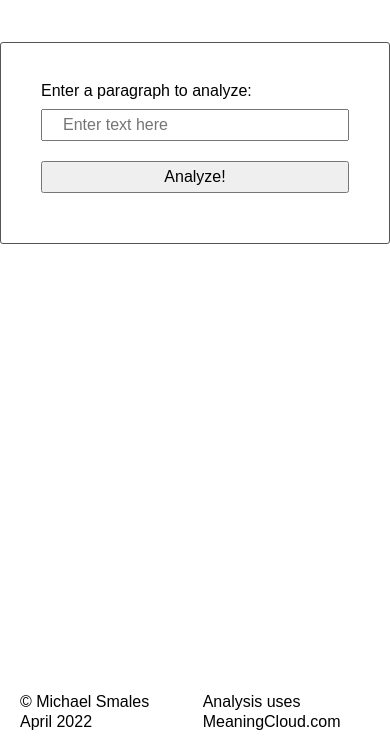
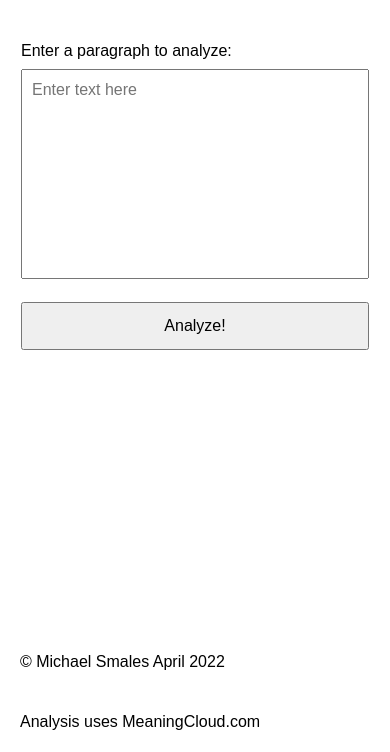
Before and after one commit to mwsmales/evaluate-news-nlp, a website built with webpack: page src/client/views/index.html in a window 390 px wide. Shown: the part 92-844 px from the top of the page. Built offline with nearby package versions, Linux system fonts and the light colour scheme.

Commit message:
update css for responsivne on mobile

```diff
--- a/src/client/js/formHandler.js
+++ b/src/client/js/formHandler.js
@@ -52,7 +52,7 @@ function updateUI(sentiment) {
         "text": "Text analyzed",
         "score_tag": "Sentiment score",
         "subjectivity": "Subjectivity",
-        "agreement": "Agreement / Disagreement",
+        "agreement": "Agreement",
         "irony": "Irony",
         "confidence": "Confidence",
     };
--- a/src/client/styles/footer.scss
+++ b/src/client/styles/footer.scss
@@ -6,3 +6,10 @@ footer {
         padding: 20px 20px;
     }
 }
+
+
+@media (max-width: 700px) {
+    footer {
+        flex-direction: column;
+    }
+}
--- a/src/client/styles/form.scss
+++ b/src/client/styles/form.scss
@@ -12,3 +12,35 @@ input {
     margin: 10px 0;
     font-size: 16px;
 }
+
+
+textarea {
+    padding: 10px 10px;
+    width: 100%;
+    margin: 10px 0;
+    font-size: 16px;
+    line-height: 1.25em;
+    font-family: sans-serif;
+    resize: none;
+    height: 1.25em * 5.5;
+    overflow: hidden;
+}
+
+
+@media (max-width: 700px) {
+    form {
+        border: none;
+        padding: 1px;
+    }
+
+
+    input {
+        height: 3em;
+    }
+
+
+    textarea {
+        height: 1.25em * 10.5;
+    }
+
+}
--- a/src/client/styles/header.scss
+++ b/src/client/styles/header.scss
@@ -3,3 +3,10 @@ header {
     justify-content: space-between;
     padding: 10px 40px;
 }
+
+
+@media (max-width: 700px) {
+    header {
+        padding: 10px 20px;
+    }
+}
--- a/src/client/styles/main.scss
+++ b/src/client/styles/main.scss
@@ -16,6 +16,22 @@ section {
     margin: 50px auto;
 }
 
+
+/* Tablets */
+@media (max-width: 1000px) {
+    section {
+        max-width: 600px;
+        margin: 50px auto;
+    }
+}
+
+
+/* Small screens */
+@media (max-width: 700px) {
+    section {
+        margin: 50px 20px;
+    }
+}
 
 /* results section */
 #results {
@@ -45,3 +61,12 @@ section {
 #body_text {
     text-transform: none
 }
+
+
+/* Small screens */
+@media (max-width: 700px) {
+    #results {
+        display: flex;
+        flex-direction: column;
+    }
+}
--- a/src/client/views/index.html
+++ b/src/client/views/index.html
@@ -18,7 +18,8 @@
             <section id="inputSection">
                 <form class="inputForm" id="inputForm" onsubmit="return Client.handleSubmit(event)">
                     <label>Enter a paragraph to analyze:</label>
-                    <input id="inputPara" type="text" name="input" value="" placeholder="Enter text here">
+                    <!--input id="inputPara" type="text" name="input" value="" placeholder="Enter text here"-->
+                    <textarea id="inputPara" placeholder="Enter text here"></textarea>
                     <input type="button" name="" value="Analyze!" onclick="return Client.handleSubmit(event)" onsubmit="return Client.handleSubmit(event)">
                     <label id="errorMessage"></label>
                 </form>
```
